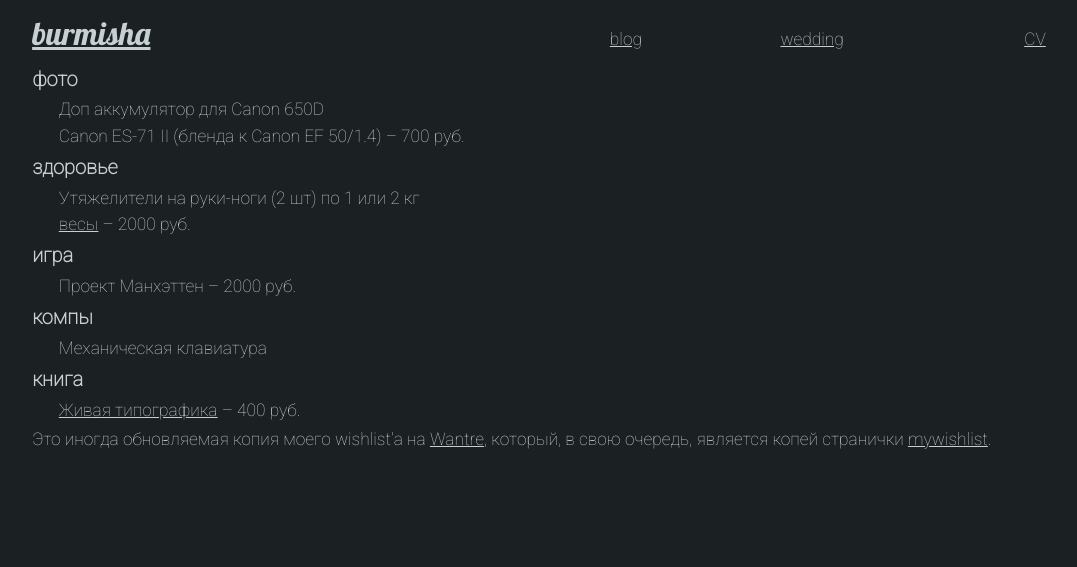
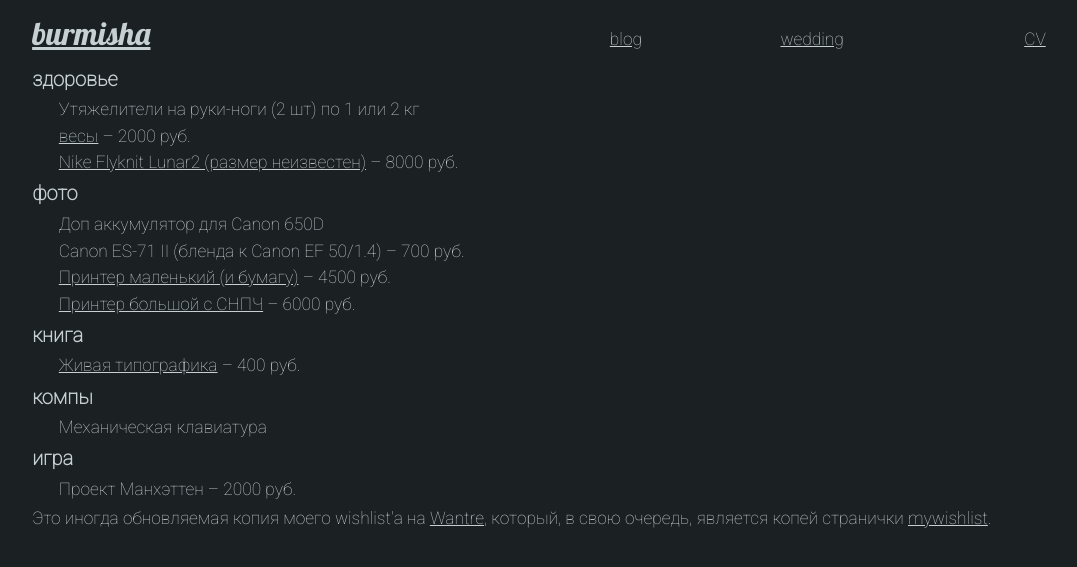
Before and after one commit to burmisha/burmisha.github.io, a Jekyll site: the page built from wishlist/index.html, in a window 1280 px wide. Shown: the top 567 px of the page, without its empty margins (98-1175 px from the left). Built offline with Jekyll 4.4.1, drawn with Linux system fonts in a browser that asks for light colours; Markdown is read by kramdown in place of the engine named in the settings.

Commit message:
more wishes

```diff
--- a/wishlist/index.html
+++ b/wishlist/index.html
@@ -2,33 +2,45 @@
 layout: default
 title: Wishlist
 wishes:
-- items:
-  - title: Доп аккумулятор для Canon 650D
-  - currency: RUR
-    price: '700'
-    title: Canon ES-71 II (бленда к Canon EF 50/1.4)
-  name: фото
 - items:
   - title: Утяжелители на руки-ноги (2 шт) по 1 или 2 кг
   - currency: RUR
     link: http://market.yandex.ru/guru.xml?CMD=-RR=0,0,0,0-PF=1801946~EQ~sel~1870551-PF=1801946~EQ~sel~1870599-PF=1801946~EQ~sel~12423344-PF=1801946~EQ~sel~3333746-PF=1801946~EQ~sel~4123708-PF=1801946~EQ~sel~1870803-PF=1801946~EQ~sel~11019092-PF=2140131888~GT~sel~25.994812-PF=2140131887~LT~sel~64.987358-PF=2142584599~TR~des~exclude-PF=2142584598~EQ~uni~8-PF=2142584598~EQ~uni~5-PF=2142584598~EQ~uni~4-PF=2142584598~EQ~uni~16-PF=2142584598~EQ~uni~12-PF=2142584598~EQ~uni~10-PF=2142584597~TR~sel~select-PF=2142584596~TR~sel~select-PF=2142584594~EQ~sel~x1088676770-PF=2142584594~EQ~sel~x4933670-PF=2142584607~GT~sel~120-PF=2142584606~EQ~uni~0.1-PF=2142584606~EQ~uni~0.05-PF=2142584610~EQ~sel~x1523976564-VIS=8070-CAT_ID=974546-EXC=1-PG=10&amp;hid=90567&amp;filter=&amp;num=&amp;greed_mode=false
     price: '2000'
     title: весы
+  - currency: RUR
+    link: http://store.nike.com/us/en_us/pd/flyknit-lunar2-running-shoe/pid-808855/pgid-1544340
+    price: '8000'
+    title: Nike Flyknit Lunar2 (размер неизвестен)
   name: здоровье
 - items:
+  - title: Доп аккумулятор для Canon 650D
   - currency: RUR
-    price: '2000'
-    title: Проект Манхэттен
-  name: игра
-- items:
-  - title: Механическая клавиатура
-  name: компы
+    price: '700'
+    title: Canon ES-71 II (бленда к Canon EF 50/1.4)
+  - currency: RUR
+    link: http://market.yandex.ru/model.xml?modelid=10729523
+    price: '4500'
+    title: Принтер маленький (и бумагу)
+  - currency: RUR
+    link: http://market.yandex.ru/model.xml?modelid=8527163
+    price: '6000'
+    title: Принтер большой с СНПЧ
+  name: фото
 - items:
   - currency: RUR
     link: http://www.alivetypography.ru/
     price: '400'
     title: Живая типографика
   name: книга
+- items:
+  - title: Механическая клавиатура
+  name: компы
+- items:
+  - currency: RUR
+    price: '2000'
+    title: Проект Манхэттен
+  name: игра
 ---
 <div id="wishlist">
 {% for category in page.wishes %}
```
